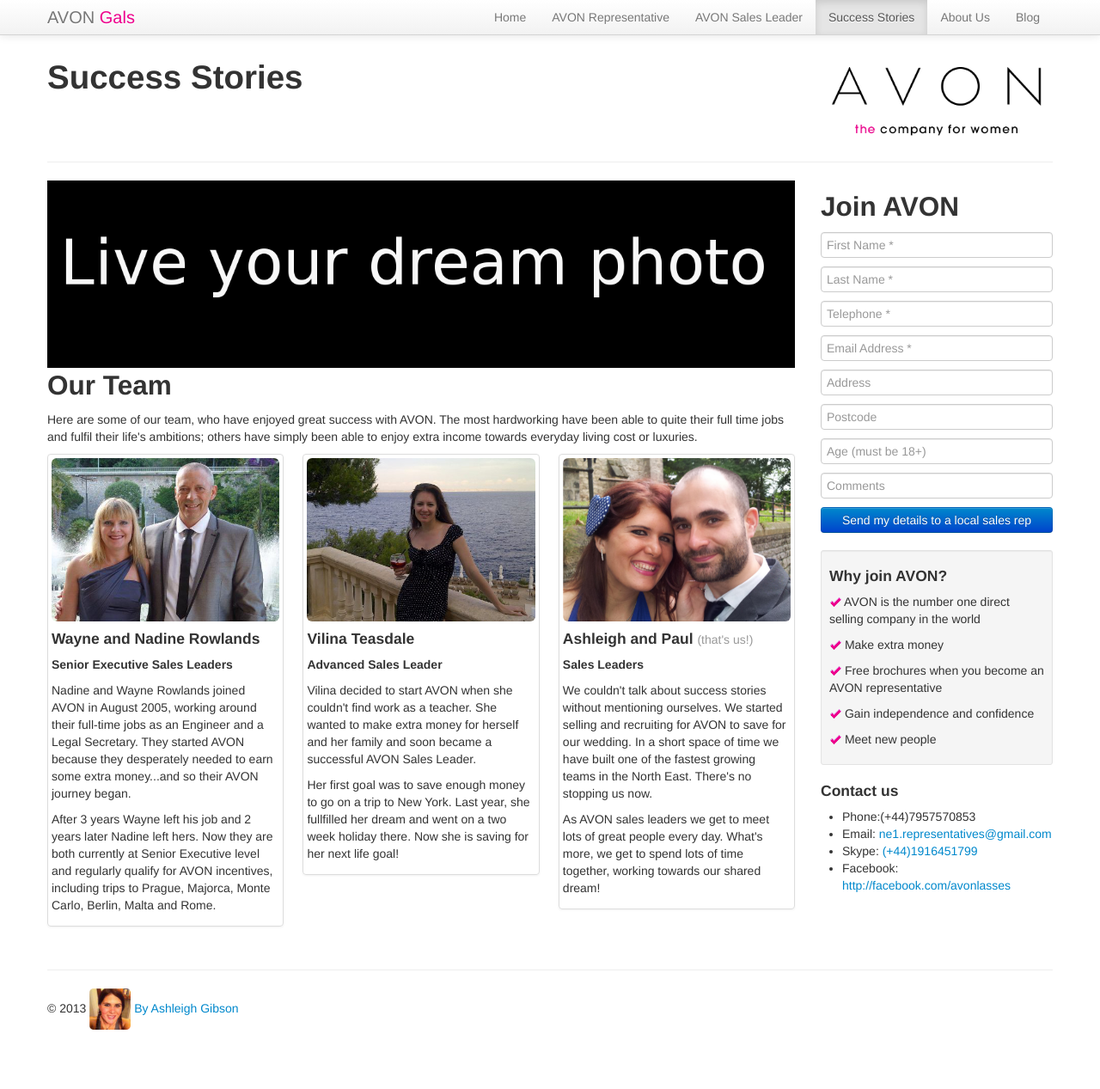
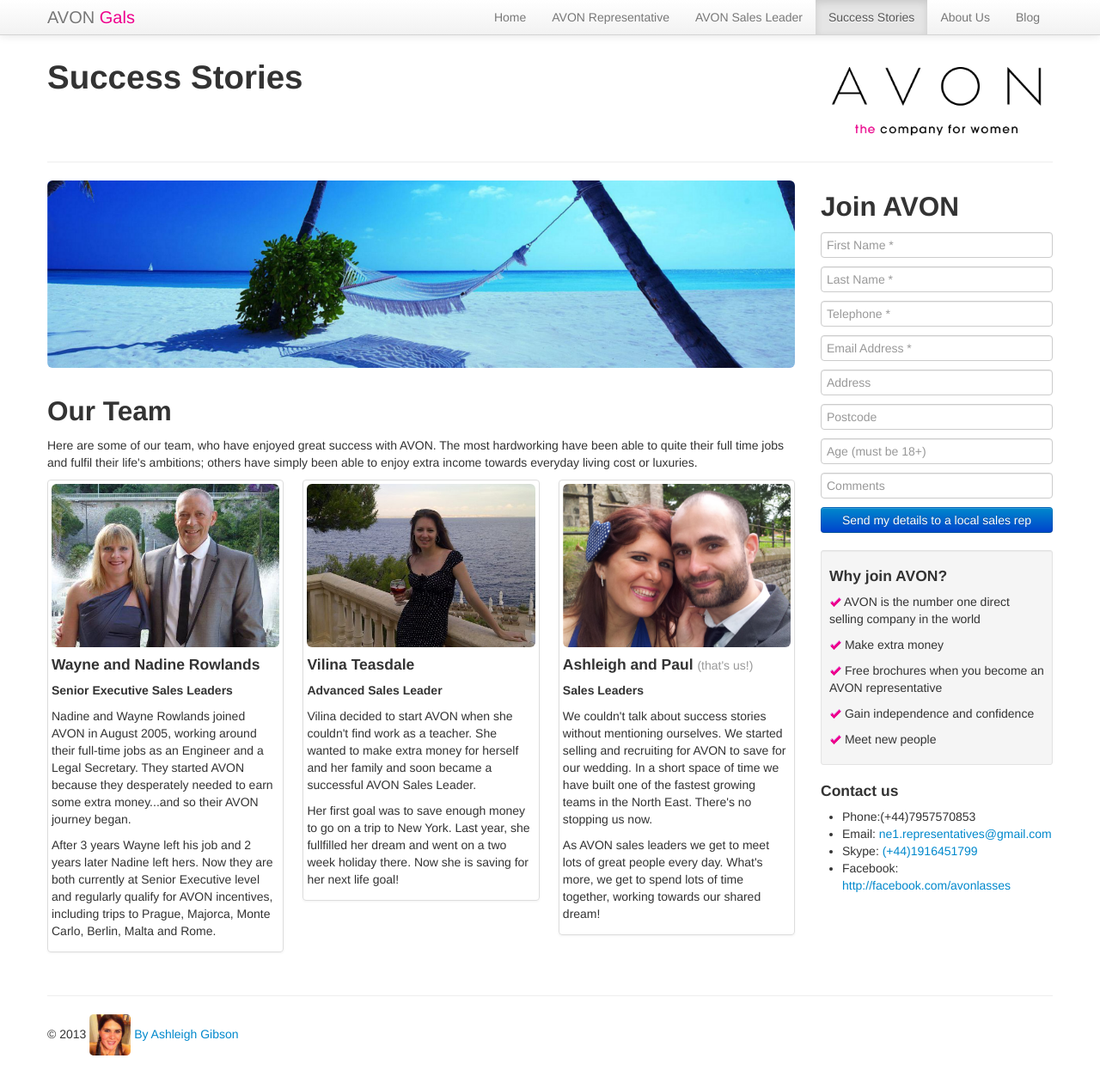
Before and after one commit to avongals/avongals.github.io, a Jekyll site: the page built from success-stories.html, in a window 1280 px wide and 1268 px high. Shown: the whole window at 86% size. Built offline with Jekyll 4.4.1, drawn with Linux system fonts in a browser that asks for light colours.

Commit message:
new image for success stories page

```diff
--- a/success-stories.html
+++ b/success-stories.html
@@ -7,9 +7,14 @@
 <div class="row-fluid">
 
   <div class="span12">
-	<img src="assets/img/success/live_your_dream.png"/>
+	<img src="assets/img/success/live_your_dream.png" class="img-rounded"/>
   </div>
 <!-- end of Main Page Image -->
+
+</div>
+<br/>
+
+<div class="row-fluid">
 
 <h2>Our Team</h2>
 <p>Here are some of our team, who have enjoyed great success with AVON. The most hardworking have been able to quite their full time jobs and fulfil their life's ambitions; others have simply been able to enjoy extra income towards everyday living cost or luxuries.</p>
```
Also changed, not shown: assets/img/success/live_your_dream.png.
